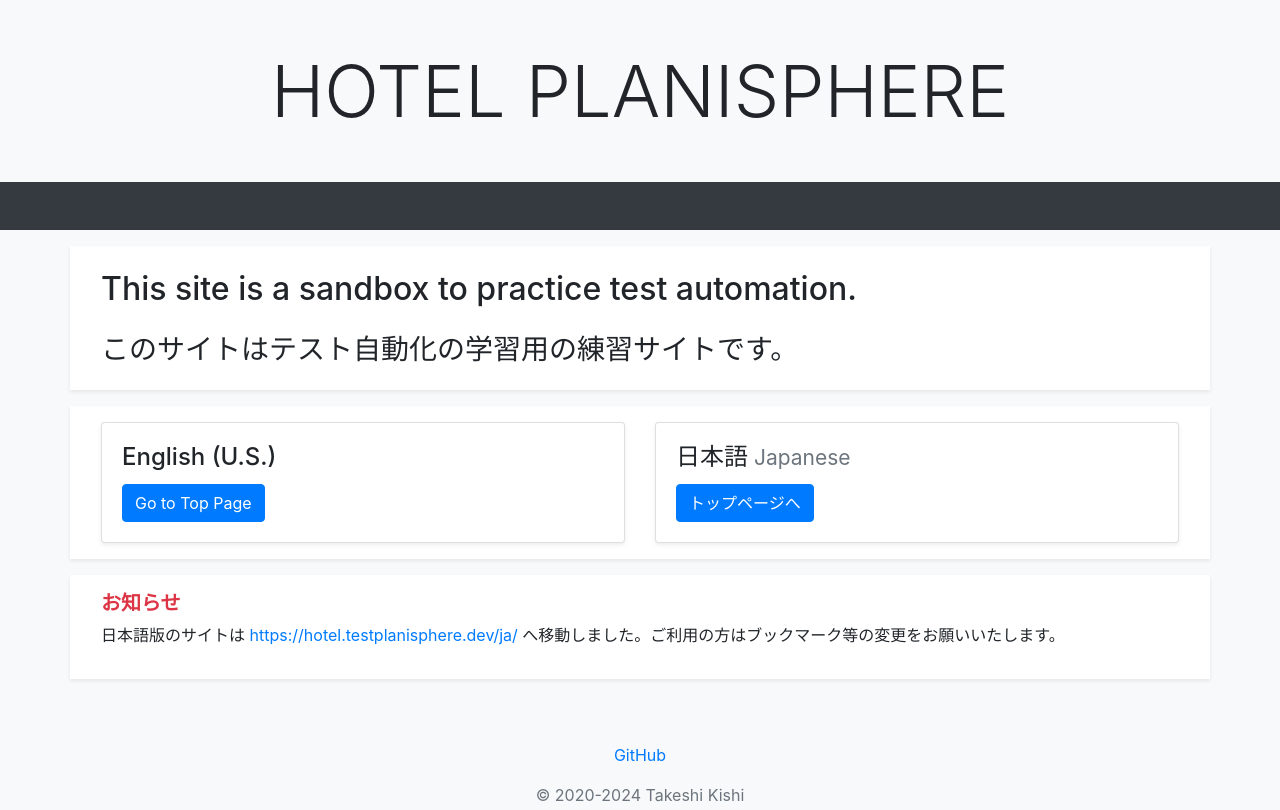
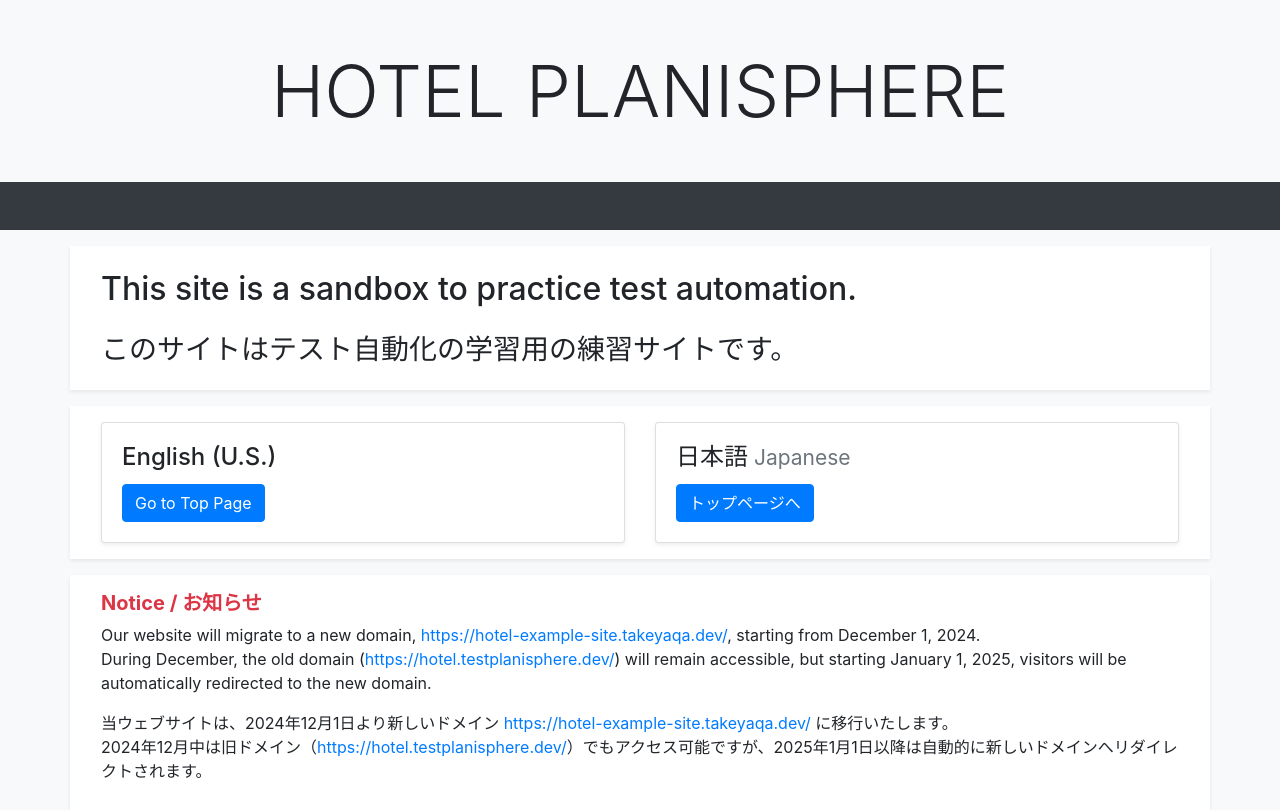
Before and after one commit to takeyaqa/hotel-example-site-deploy-old-domain, a plain HTML site: page index.html in a window 1280 px wide. Shown: the top 810 px of the page. Drawn offline with Linux system fonts and the light colour scheme.

Commit message:
Add notice about website domain migration to multiple language pages

```diff
--- a/index.html
+++ b/index.html
@@ -51,8 +51,11 @@
       </div>
       <div class="row bg-white my-3 px-3 py-3 shadow-sm">
         <div class="col">
-          <h5><strong class="text-danger">お知らせ</strong></h5>
-          <p>日本語版のサイトは <a href="https://hotel.testplanisphere.dev/ja/">https://hotel.testplanisphere.dev/ja/</a> へ移動しました。ご利用の方はブックマーク等の変更をお願いいたします。</p>
+          <h5><strong class="text-danger">Notice / お知らせ</strong></h5>
+          <p>Our website will migrate to a new domain, <a href="https://hotel-example-site.takeyaqa.dev/">https://hotel-example-site.takeyaqa.dev/</a>, starting from December 1, 2024.<br>
+            During December, the old domain (<a href="https://hotel.testplanisphere.dev/">https://hotel.testplanisphere.dev/</a>) will remain accessible, but starting January 1, 2025, visitors will be automatically redirected to the new domain.</p>
+          <p>当ウェブサイトは、2024年12月1日より新しいドメイン <a href="https://hotel-example-site.takeyaqa.dev/">https://hotel-example-site.takeyaqa.dev/</a> に移行いたします。<br>
+            2024年12月中は旧ドメイン（<a href="https://hotel.testplanisphere.dev/">https://hotel.testplanisphere.dev/</a>）でもアクセス可能ですが、2025年1月1日以降は自動的に新しいドメインへリダイレクトされます。<br>
         </div>
       </div>
     </div>
```
Also changed, not shown: en-US/index.html (+7 -0 lines), ja/index.html (+7 -0 lines).
